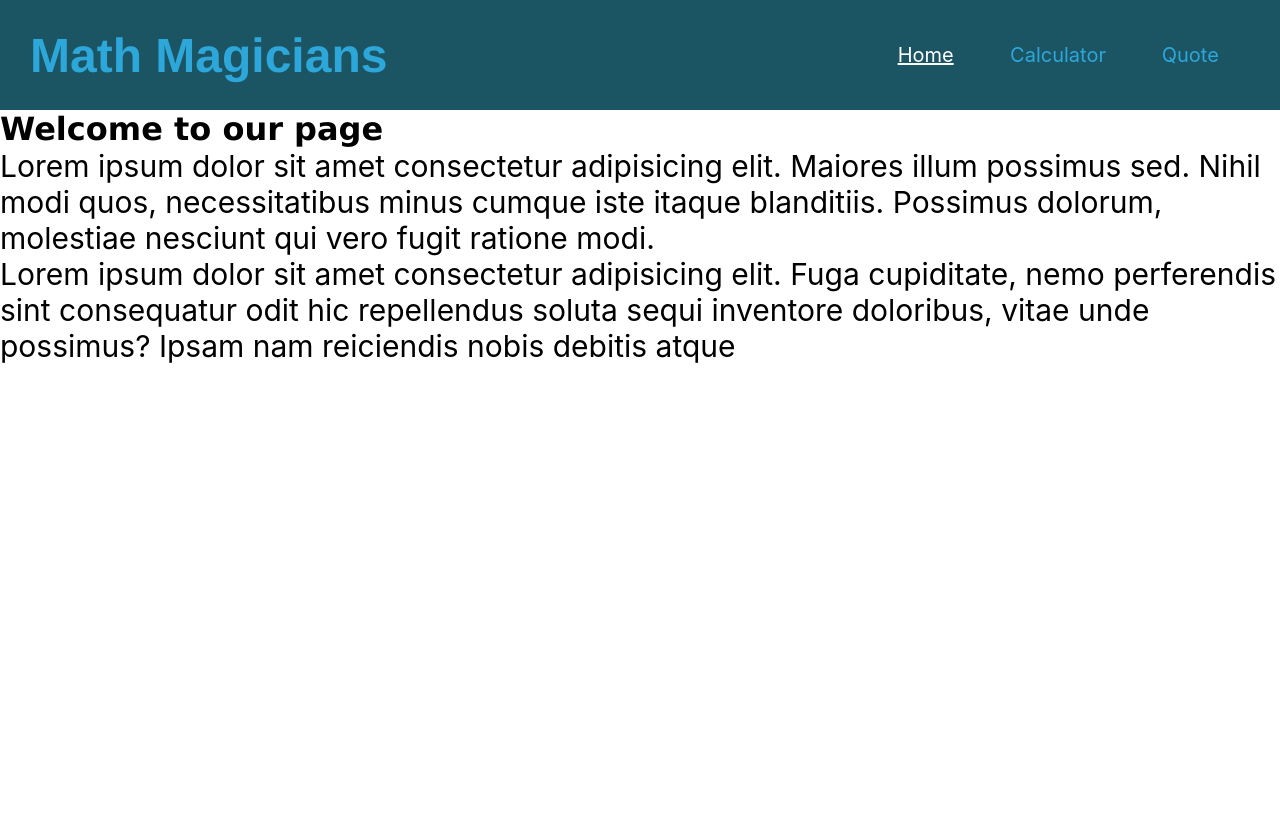
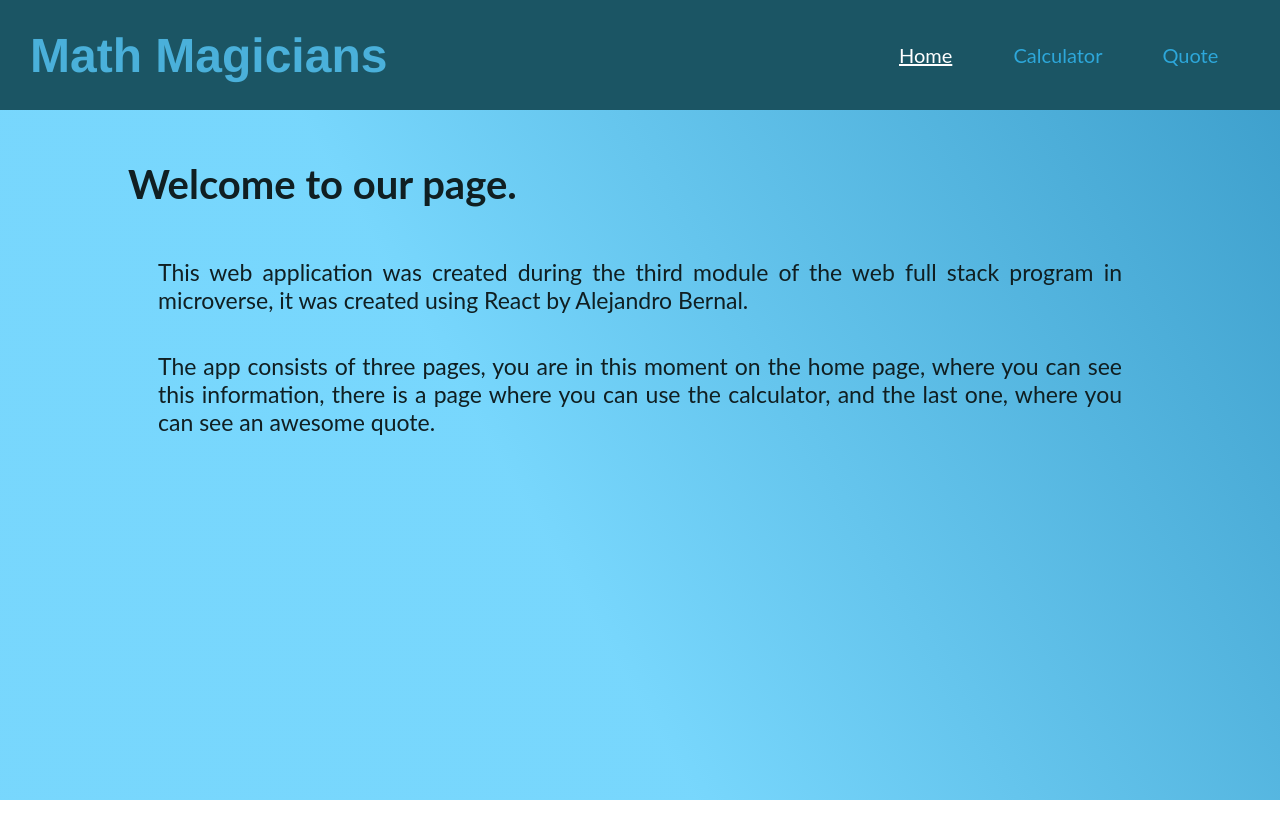
Before and after one commit to Alejandro-Bernal-M/Math.Magicians, a React (Create React App) app: page / in a window 1280 px wide. After the commit the page ends 800 px from the top, so only its background shows below. Built offline with nearby package versions, Linux system fonts and the light colour scheme.

Commit message:
body and home page

```diff
--- a/src/routes/Home.jsx
+++ b/src/routes/Home.jsx
@@ -2,18 +2,19 @@ import styles from '../styles/home.module.css';
 
 const Home = () => (
   <div className={styles.homeDiv}>
-    <h2 className={styles.h2Home}>Welcome to our page</h2>
+    <h2 className={styles.h2Home}>Welcome to our page.</h2>
     <p>
-      Lorem ipsum dolor sit amet consectetur adipisicing elit.
-      Maiores illum possimus sed. Nihil modi quos, necessitatibus
-      minus cumque iste itaque blanditiis. Possimus dolorum, molestiae
-      nesciunt qui vero fugit ratione modi.
+      This web application was created during the third module of
+      the web full stack program in microverse,
+      it was created using React by Alejandro Bernal.
     </p>
+    <br />
+    <br />
     <p>
-      Lorem ipsum dolor sit amet consectetur adipisicing elit.
-      Fuga cupiditate, nemo perferendis sint consequatur odit hic
-      repellendus soluta sequi inventore doloribus, vitae unde possimus?
-      Ipsam nam reiciendis nobis debitis atque
+      The app consists of three pages, you are in this moment on the home page,
+      where you can see this information, there is a page where you can use
+      the calculator, and the last one, where you can see an awesome quote.
+
     </p>
   </div>
 );
--- a/src/styles/App.css
+++ b/src/styles/App.css
@@ -1,6 +1,14 @@
 * {
   margin: 0;
   padding: 0;
+}
+
+body {
+  background: linear-gradient(60deg, rgba(80, 203, 252, 0.774) 40%, rgb(59, 157, 202));
+  height: 100vh;
+  overflow: hidden;
+  color: #101f22;
+  font-family: 'Lato', sans-serif;
 }
 
 .calculator-holder {
--- a/src/styles/NavBar.module.css
+++ b/src/styles/NavBar.module.css
@@ -5,7 +5,7 @@
   justify-content: space-between;
   align-items: center;
   background-color: #1b5564;
-  color: #32bcf7cc;
+  color: #56c7f8cc;
 }
 
 .h1Nav {
--- a/src/styles/home.module.css
+++ b/src/styles/home.module.css
@@ -1,13 +1,18 @@
 .homeDiv {
-  width: 100%;
-  height: 90vh;
+  width: 80%;
+  height: 100%;
+  padding: 50px;
+  margin: 0 auto;
 }
 
 .h2Home {
-  font-family: 'Lucida Sans', 'Lucida Sans Regular', 'Lucida Grande', 'Lucida Sans Unicode', Geneva, Verdana, sans-serif;
-  font-size: 2rem;
+  font-size: 2.5rem;
+  margin-bottom: 50px;
+  font-weight: bold;
 }
 
 .homeDiv > p {
-  font-size: 30px;
+  font-size: 23px;
+  padding: 0 30px;
+  text-align: justify;
 }
```
